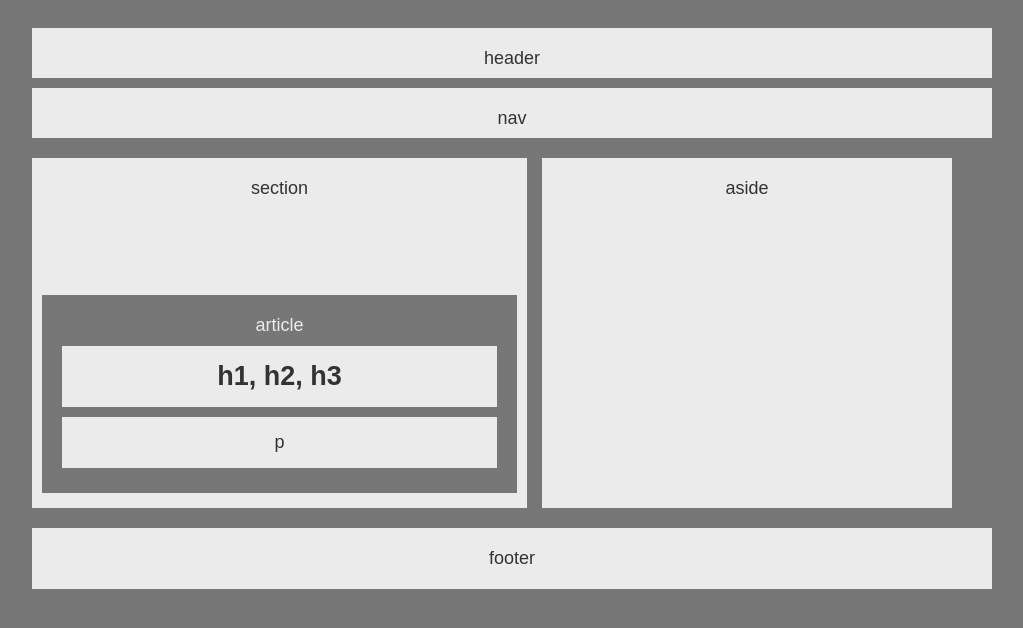
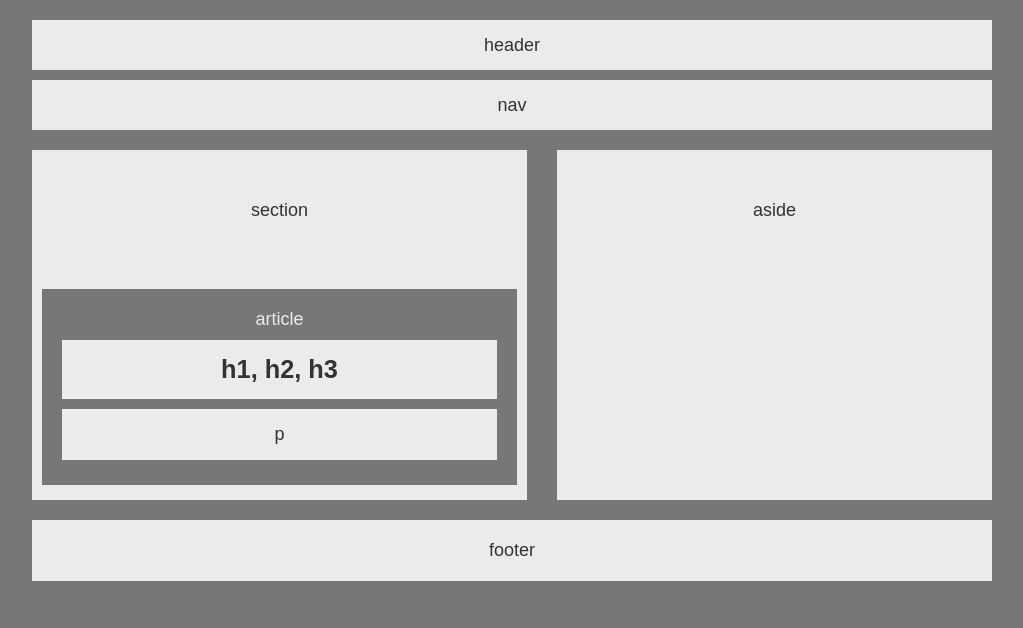
Before and after one commit to rstangle/HW-Wireframe, a plain HTML site: page index.html in a window 1280 px wide. Shown: the whole page, without its empty margins (148-1171 px from the left). Drawn offline with Linux system fonts and the light colour scheme.

Commit message:
Finished files

```diff
--- a/index.html
+++ b/index.html
@@ -11,42 +11,29 @@
 <body>
   <div class="wrapper">
 
-    <header>
-      header
-    </header>
+    <header>header</header>
+    <nav>nav</nav>
 
-    <nav>
-      nav
-    </nav>
+    <div class="container">
 
-      <div id="section">
+      <section>
         section
-          <div id="article">
+          <article>
             article
 
-              <h2>h1, h2, h3</h2>
+              <div class="headline">h1, h2, h3</div>
 
-              <p>
-                p
-              </p>
+              <p>p</p>
 
 
-          </div>
+          </article>
+        </section>
+        <aside>aside</aside>
 
-      </div>
+    </div> <!-- <closes div container>  -->
 
-      <div id="aside">
-        aside
-      </div>
+    <footer>footer</footer>
 
-    <footer>
-      footer
-    </footer>
-
-  </div>
-
-
+  </div> <!-- <closes div wrapper>  -->
 </body>
-
-
 </html>
--- a/style.css
+++ b/style.css
@@ -1,5 +1,9 @@
 * {
 	box-sizing: border-box;
+}
+
+* {
+	margin: 0px; padding: 0px;
 }
 
 body {
@@ -8,54 +12,44 @@ body {
 	font-size: 18px;
 	color: #333;
 	text-align: center;
-
 }
 
 .wrapper {
 	width: 960px;
 	margin: 0 auto 0 auto;
 	padding: 20px;
-
 }
 
 header {
 	width: 960px;
-	padding: 20px;
- 	margin-bottom: 10px;
- 	margin-left: auto;
- 	margin-right: auto;
- 	color: #333;
+	padding-top: 15px;
+	padding-bottom: 15px;
+	margin: 0px auto 10px auto;
  	background: #ebebeb;
  	height: 50px;
-
 }
-
 
 nav {
 	position: relative;
-	padding: 20px;
-	margin-bottom: 10px;
-	margin-left: auto;
- 	margin-right: auto;
-	color: #333;
+	padding-top: 15px;
+	padding-bottom: 15px;
+	margin: 0px auto 20px auto;
 	background: #ebebeb;
 	width: 960px;
 	height: 50px;
 }
 
-#section {
+section {
 	float: left;
 	position: relative;
-	padding: 20px;
-	margin: 10px auto 20px auto;
-	color: #333;
+	padding: 50px;
+	margin: 0px auto 20px auto;
 	background: #ebebeb;
 	width: 495px;
 	height: 350px;
-
 }
 
-#article {
+article {
 	position: absolute;
 	bottom: 10px;
 	left: 10px;
@@ -66,23 +60,23 @@ nav {
 	width: 475px;
 }
 
-#aside {
-	float: left;
-	padding: 20px;
-	margin: 10px 0px 20px 15px;
-	color: #333;
+aside {
+	float: right;
+	padding: 50px;
+	margin: 0px 0px;
 	background: #ebebeb;
-	width: 410px;
+	width: 435px;
 	height: 350px;
 }
 
-
-h2 {
+.headline {
 	padding: 15px;
 	margin: 10px 0px;
 	color: #333;
 	background: #ebebeb;
 	width: 435px;
+	font-weight: bold;
+	font-size: 19pt;
 }
 
 p {
@@ -99,5 +93,10 @@ footer {
 	margin:20px auto 60px auto;
 	background: #ebebeb;
 	width: 960px;
+}
 
+.container {
+	width: 960px;
+	height: 350px;
+	margin: 0 auto 0 auto;
 }
```
